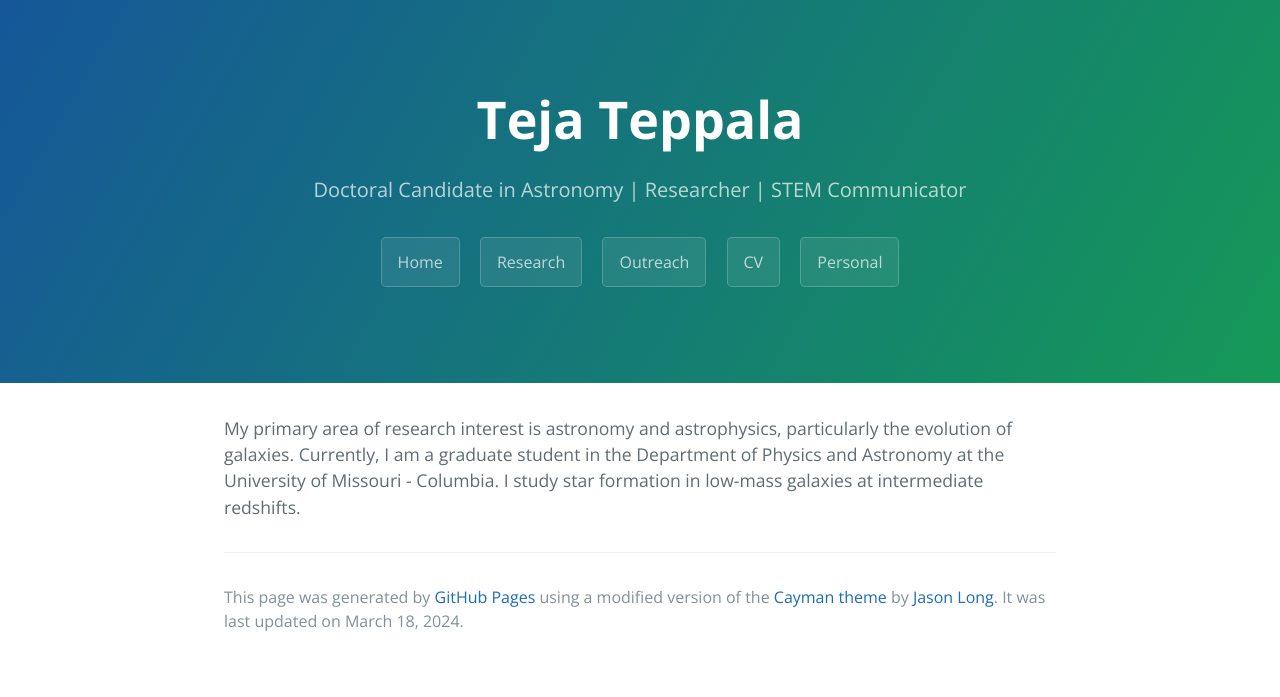
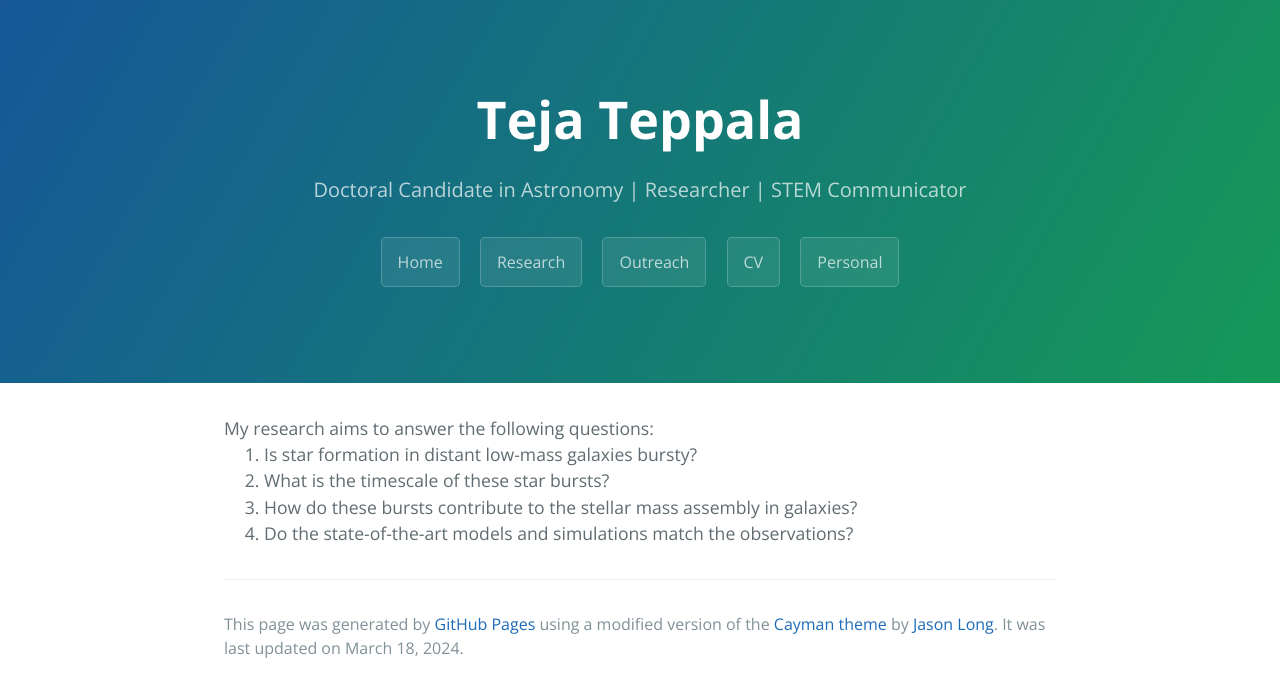
Before and after one commit to tejateppala/tejateppala.github.io, a Jekyll site: the page built from research.html, in a window 1280 px wide. Shown: the top 697 px of the page. Built offline with Jekyll 4.4.1, drawn with Linux system fonts in a browser that asks for light colours.

Commit message:
Updated website files

```diff
--- a/research.html
+++ b/research.html
@@ -4,5 +4,14 @@ title: {{ site.research }}
 ---
 
 <div id="home">
-  My primary area of research interest is astronomy and astrophysics, particularly the evolution of galaxies. Currently, I am a graduate student in the Department of Physics and Astronomy at the University of Missouri - Columbia. I study star formation in low-mass galaxies at intermediate redshifts.
+	<hi>
+		  My research aims to answer the following questions:
+		  <ol>
+		  	<li> Is star formation in distant low-mass galaxies bursty?
+		  	<li> What is the timescale of these star bursts?
+		  	<li> How do these bursts contribute to the stellar mass assembly in galaxies?
+		  	<li> Do the state-of-the-art models and simulations match the observations?
+		  </ol>
+	</hi>
+
 </div>
```
